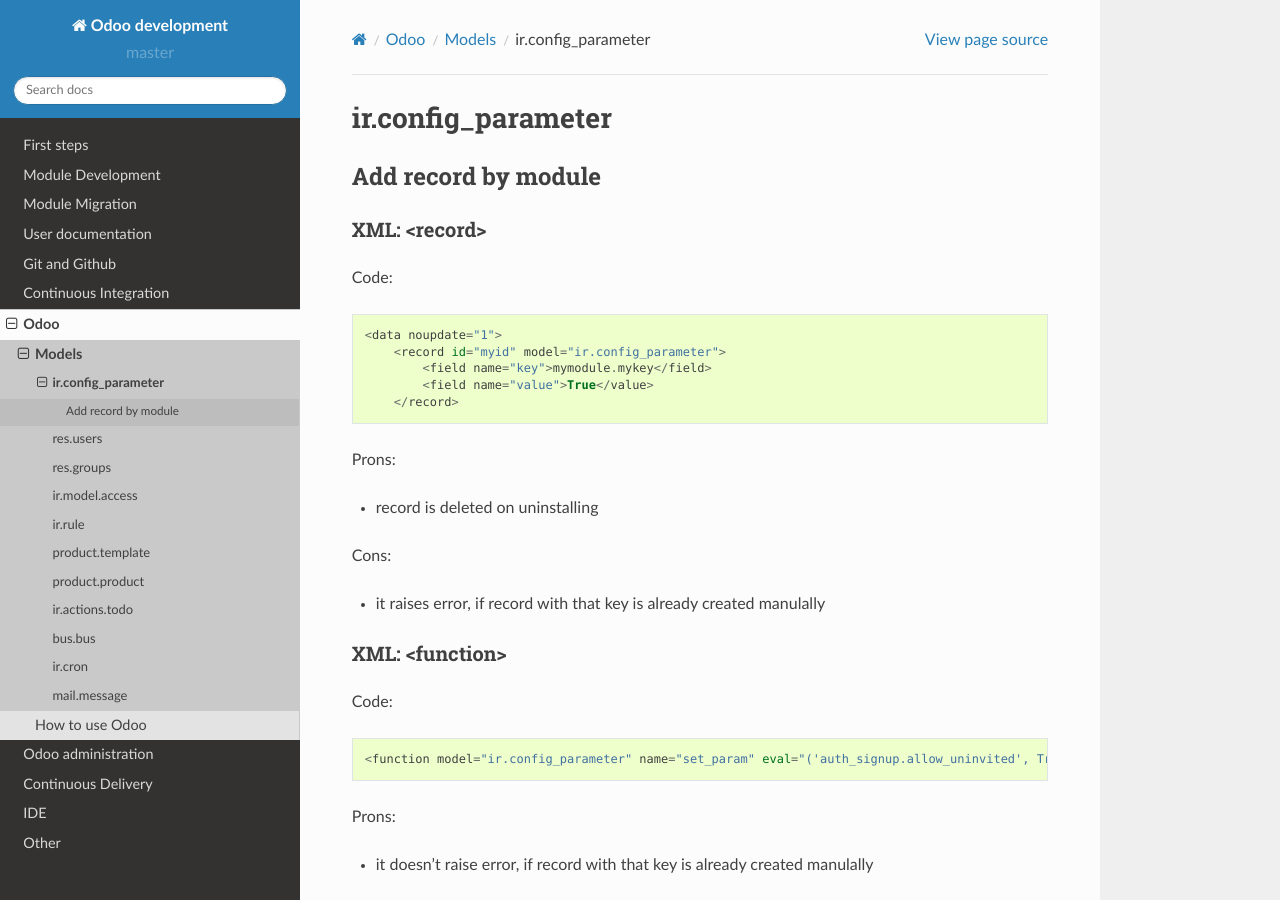
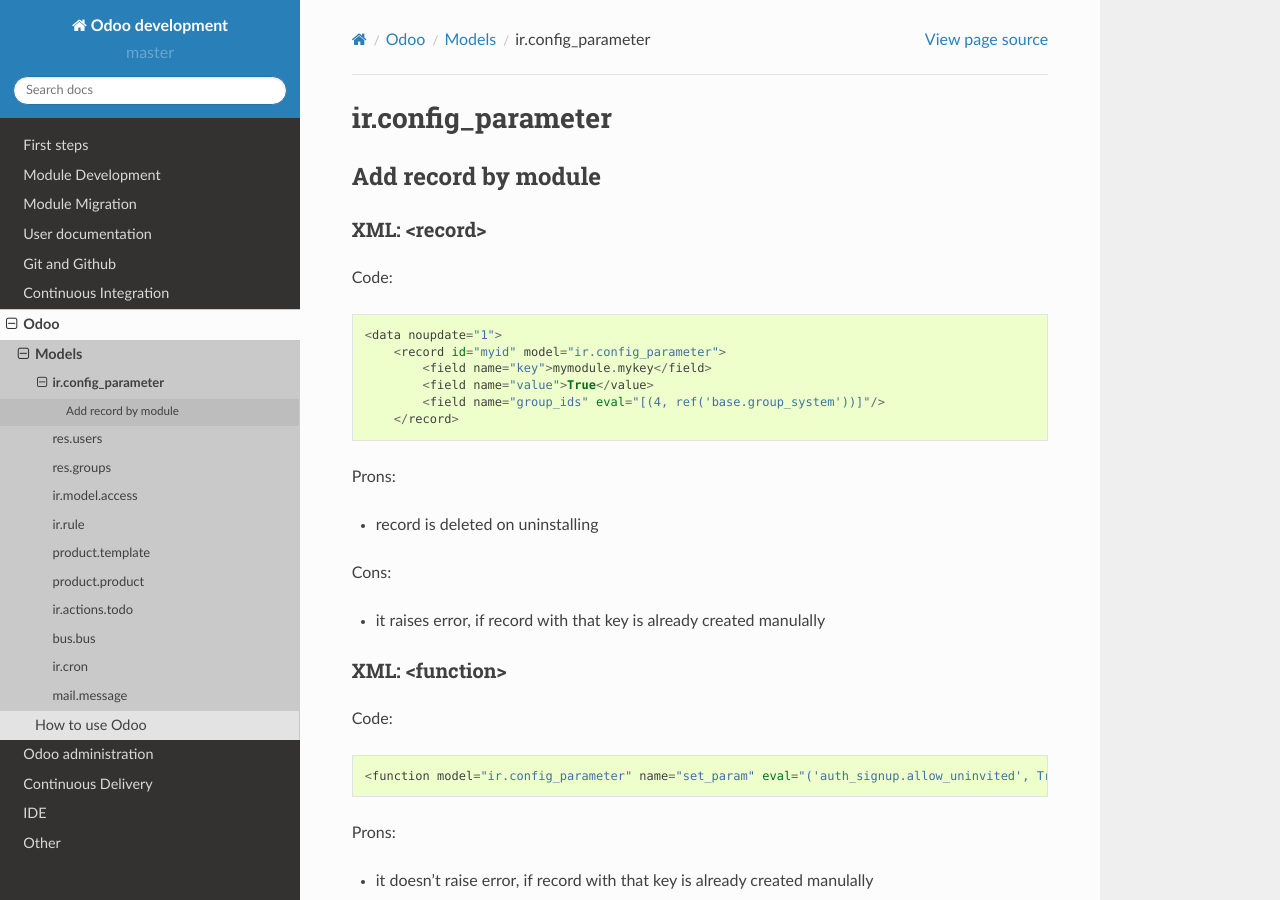
Before and after one commit to itpp-labs/odoo-development, a Sphinx documentation site: the page built from docs/odoo/models/ir.config_parameter.rst, in a window 1280 px wide and 900 px high. Built offline with Sphinx 7.4.7 and the Read the Docs theme 2.0.0, drawn with Linux system fonts in a browser that asks for light colours; pages that are not in the unit, such as notebooks, are missing from menus.

Commit message:
ir.config_parameter: add example how to specify groups

```diff
--- a/docs/odoo/models/ir.config_parameter.rst
+++ b/docs/odoo/models/ir.config_parameter.rst
@@ -13,6 +13,7 @@
         <record id="myid" model="ir.config_parameter">
             <field name="key">mymodule.mykey</field>
             <field name="value">True</value>
+            <field name="group_ids" eval="[(4, ref('base.group_system'))]"/>
         </record>
 
 Prons:
@@ -28,7 +29,7 @@
 
 Code::
 
-    <function model="ir.config_parameter" name="set_param" eval="('auth_signup.allow_uninvited', True)" />
+    <function model="ir.config_parameter" name="set_param" eval="('auth_signup.allow_uninvited', True, ['base.group_system'])" />
 
 Prons:
 
```
